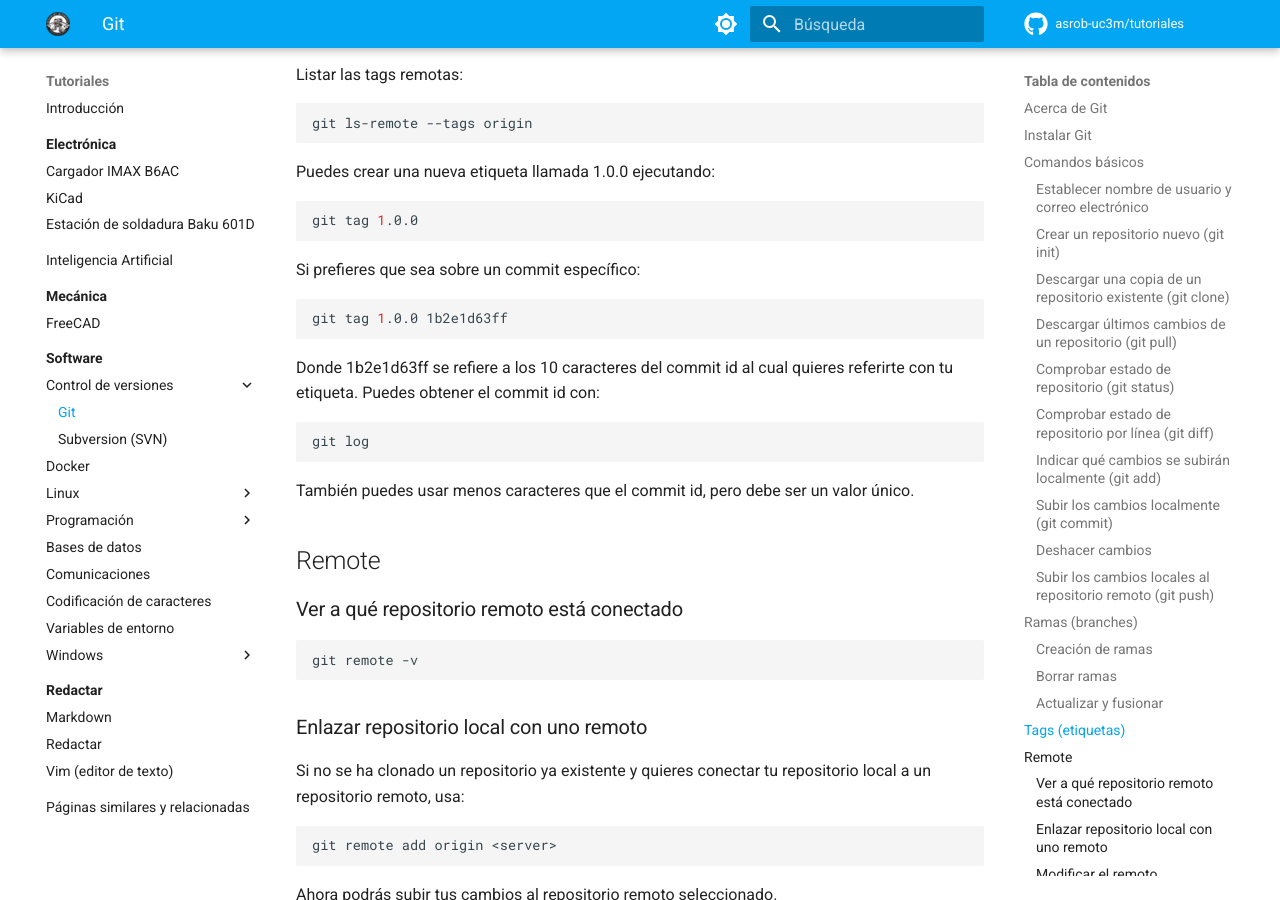
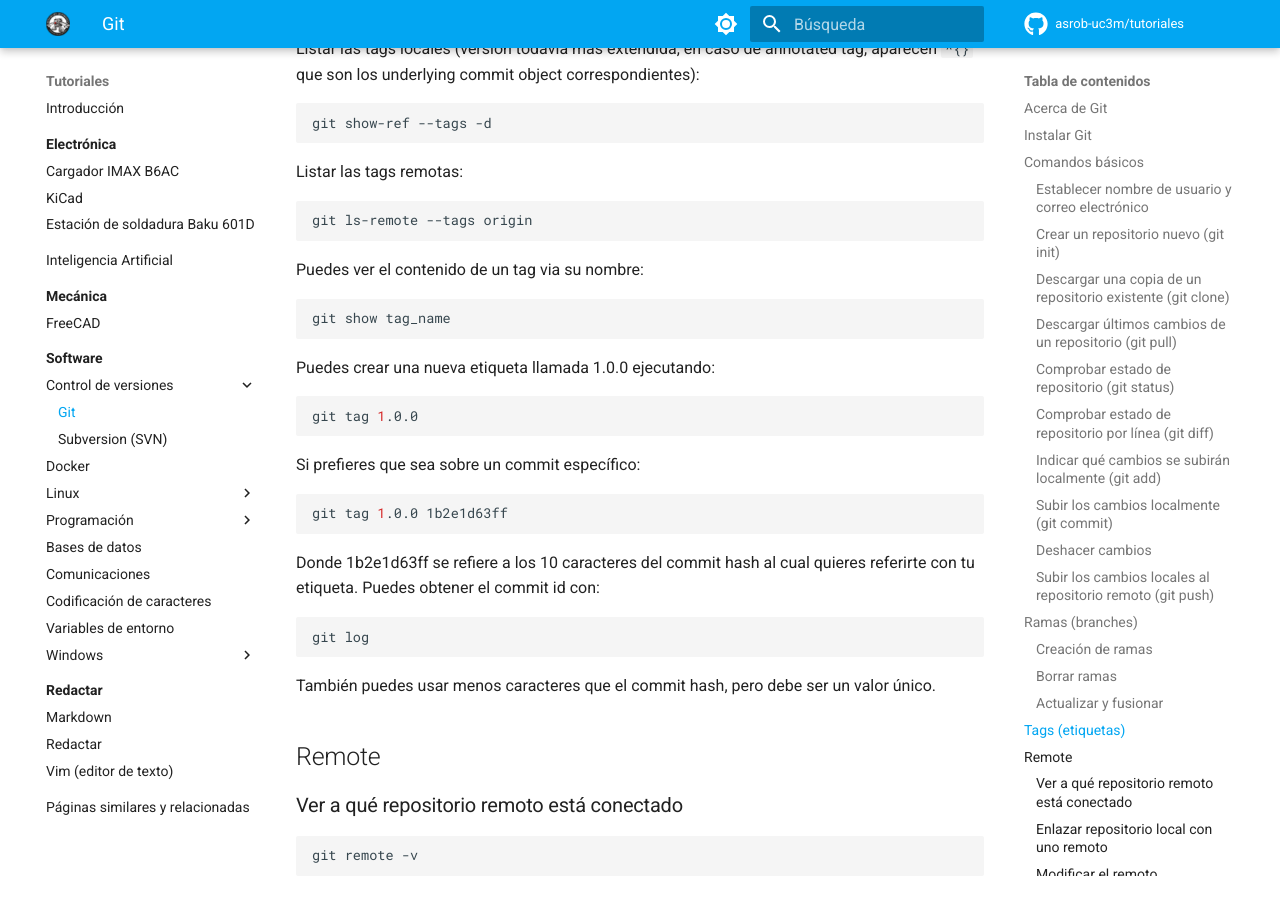
Before and after one commit to asrob-uc3m/tutoriales, an MkDocs documentation site: the page built from docs/software/version-control/git.md, in a window 1280 px wide and 900 px high, scrolled down 4926 px. Built offline with MkDocs 1.6.1 and Material for MkDocs 9.7.7, drawn with Linux system fonts in a browser that asks for light colours; comment, search, counter and statistics services are not loaded; some of the changed text lies outside the part shown.

Commit message:
git: tags

````diff
--- a/docs/software/version-control/git.md
+++ b/docs/software/version-control/git.md
@@ -94,7 +94,14 @@ Se pueden subir los cambios localmente	(los ficheros "staged", marcados en <span
 ```bash
 git commit -m"Mensaje del commit"
 ```
+
 Esto es un método abreviado. `git commit` a secas nos abre un editor de texto que permite introducir descripciones más completas.
+
+Puedes ver el contenido de un commit via su hash:
+
+```bash
+git show commit_hash
+```
 
 ### Deshacer cambios
 
@@ -211,6 +218,12 @@ Listar las tags remotas:
 git ls-remote --tags origin
 ```
 
+Puedes ver el contenido de un tag via su nombre:
+
+```bash
+git show tag_name
+```
+
 Puedes crear una nueva etiqueta llamada 1.0.0 ejecutando:
 
 ```bash
@@ -223,13 +236,13 @@ Si prefieres que sea sobre un commit específico:
 git tag 1.0.0 1b2e1d63ff
 ```
 
-Donde 1b2e1d63ff se refiere a los 10 caracteres del commit id al cual quieres referirte con tu etiqueta. Puedes obtener el commit id con:
+Donde 1b2e1d63ff se refiere a los 10 caracteres del commit hash al cual quieres referirte con tu etiqueta. Puedes obtener el commit id con:
 
 ```bash
 git log
 ```
 
-También puedes usar menos caracteres que el commit id, pero debe ser un valor único.
+También puedes usar menos caracteres que el commit hash, pero debe ser un valor único.
 
 ## Remote
 
@@ -296,7 +309,6 @@ Pequeños scripts que pueden hacer que en el prompt de tu consola estilo [bash](
 
 ## Páginas similares y relacionadas
 
-- <https://www.gitbook.com/book/david-estevez/the-git-the-bad-and-the-ugly>
 - <https://github.com/firstcontributions/first-contributions>
 - <https://git-scm.com/book/en/v2>
 - <https://www.atlassian.com/git>
````
